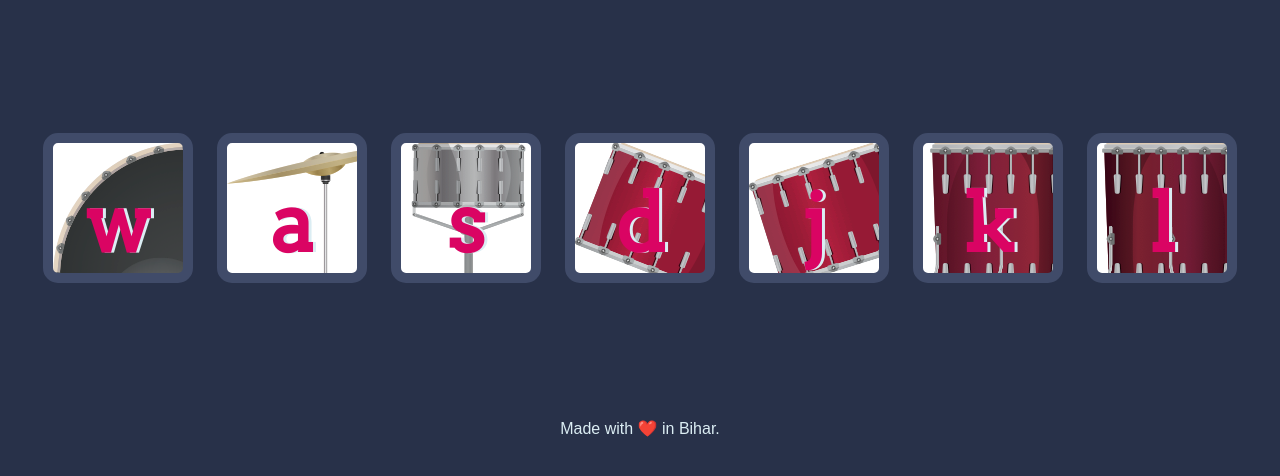
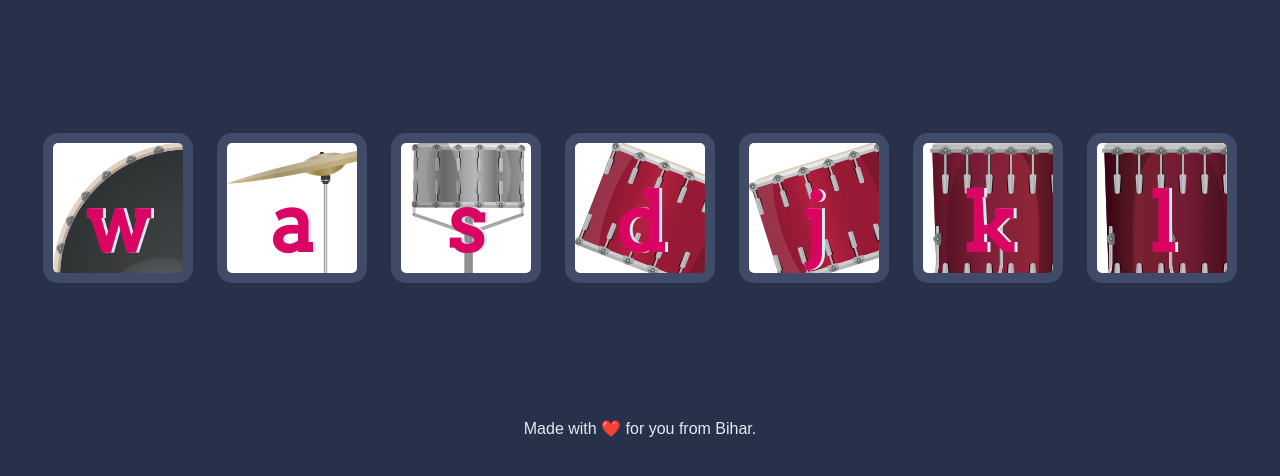
Before and after one commit to NITPashish/drum-kit.github.io, a plain HTML site: page index.html in a window 1280 px wide. Shown: the part 156-632 px from the top of the page. Drawn offline with Linux system fonts and the light colour scheme.

Commit message:
update the footer

```diff
--- a/index.html
+++ b/index.html
@@ -23,7 +23,7 @@
   <script src="index.js"></script>
 </body>
 <footer>
-  Made with ❤️ in Bihar.
+  Made with ❤️ for you from Bihar.
 </footer>
 
 
```
